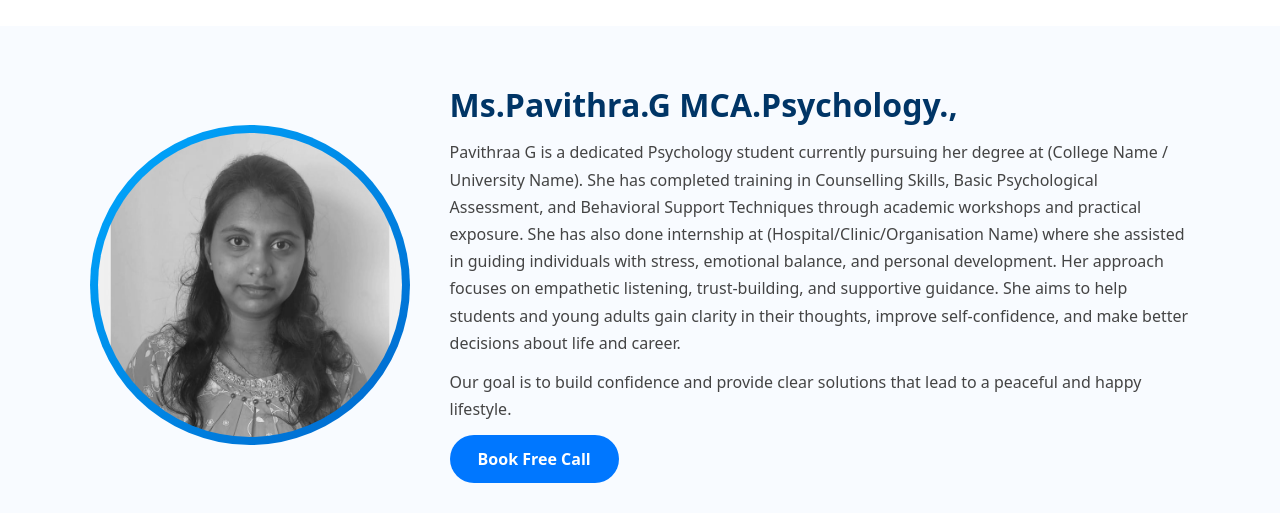
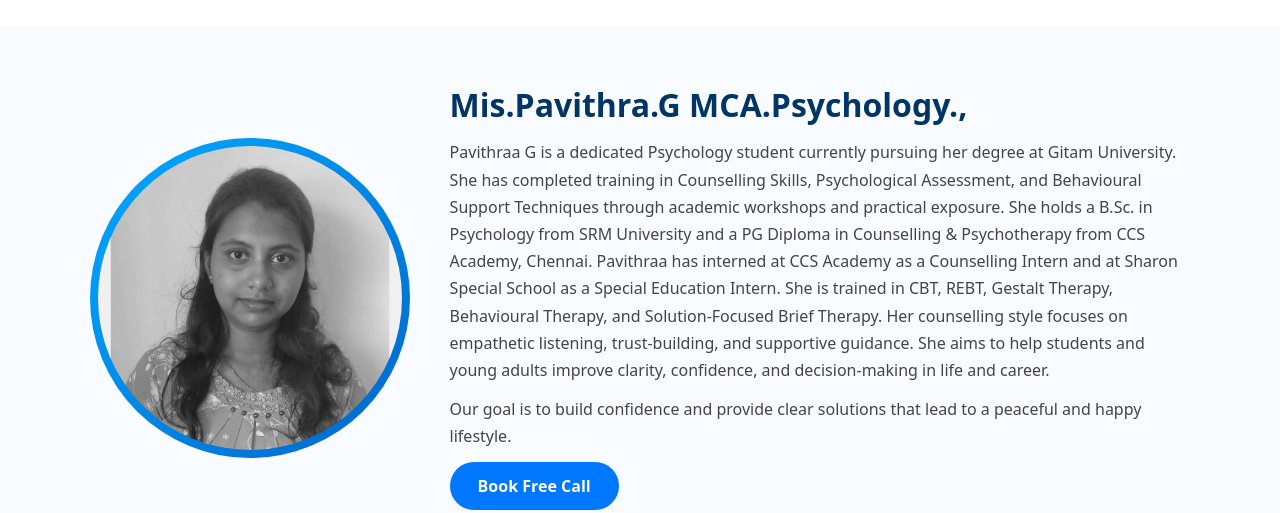
Before and after one commit to iyyappan-sridhar/MindNest.com, a plain HTML site: page frontend/public/index.html in a window 1280 px wide. Shown: the part 570-1083 px from the top of the page. Drawn offline with nearby package versions, Linux system fonts and the light colour scheme.

Commit message:
Update index.html

```diff
--- a/frontend/public/index.html
+++ b/frontend/public/index.html
@@ -98,14 +98,14 @@
 
     <!-- RIGHT CONTENT -->
     <div class="about-content">
-      <h2>Ms.Pavithra.G MCA.Psychology.,</h2>
+      <h2>Mis.Pavithra.G MCA.Psychology.,</h2>
       <p>
-        Pavithraa G is a dedicated Psychology student currently pursuing her degree at (College Name / University Name).
-        She has completed training in Counselling Skills, Basic Psychological Assessment, and Behavioral Support Techniques through academic workshops and practical exposure.
-        She has also done internship at (Hospital/Clinic/Organisation Name) where she assisted in guiding individuals with stress,
-         emotional balance, and personal development. Her approach focuses on empathetic listening, trust-building, and supportive guidance.
-          She aims to help students and young adults gain clarity in their thoughts, improve self-confidence, and make better decisions about life and career.
-      </p>
+       Pavithraa G is a dedicated Psychology student currently pursuing her degree at Gitam University. She has completed training in Counselling Skills, Psychological Assessment, and Behavioural Support Techniques through academic workshops and practical exposure.
+She holds a B.Sc. in Psychology from SRM University and a PG Diploma in Counselling & Psychotherapy from CCS Academy, Chennai.
+Pavithraa has interned at CCS Academy as a Counselling Intern and at Sharon Special School as a Special Education Intern.
+She is trained in CBT, REBT, Gestalt Therapy, Behavioural Therapy, and Solution-Focused Brief Therapy.
+Her counselling style focuses on empathetic listening, trust-building, and supportive guidance.
+She aims to help students and young adults improve clarity, confidence, and decision-making in life and career.      </p>
       <p>
         Our goal is to build confidence and provide clear solutions that lead to a peaceful and happy lifestyle.
       </p>
```
